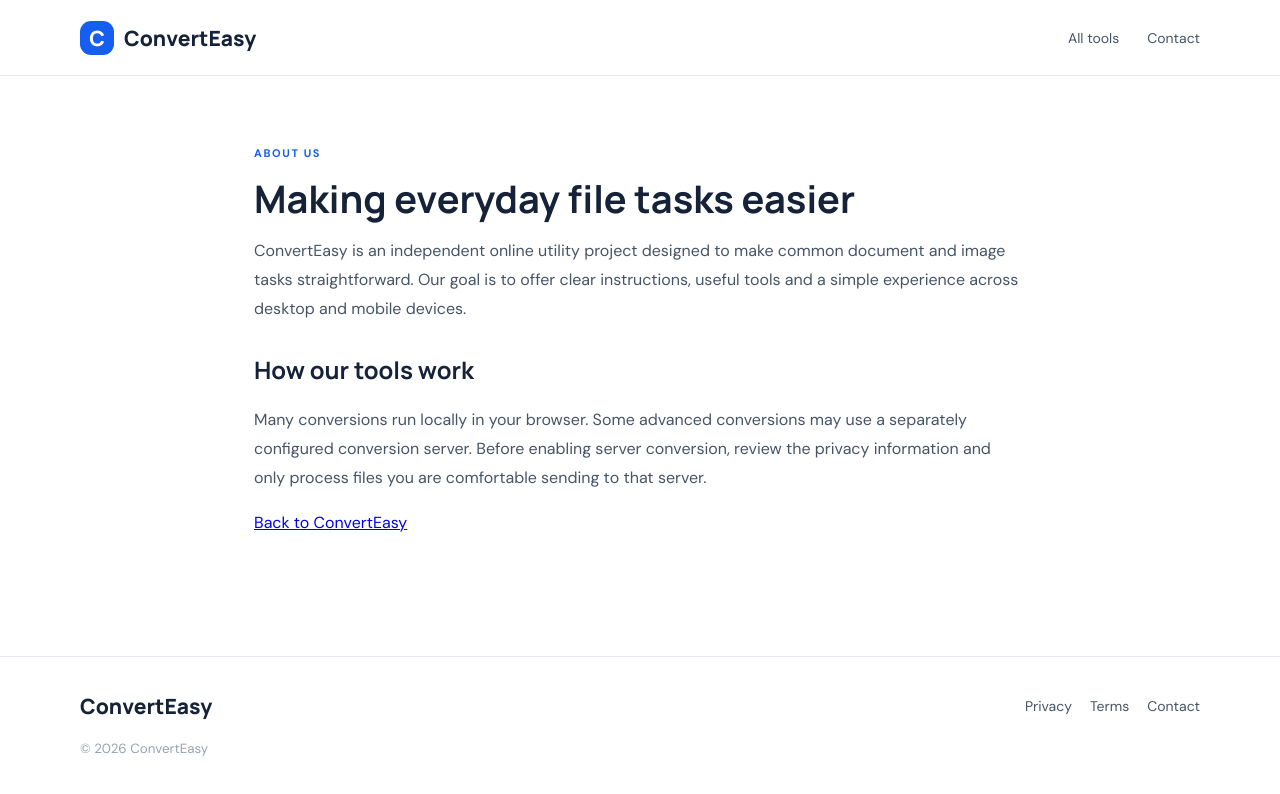
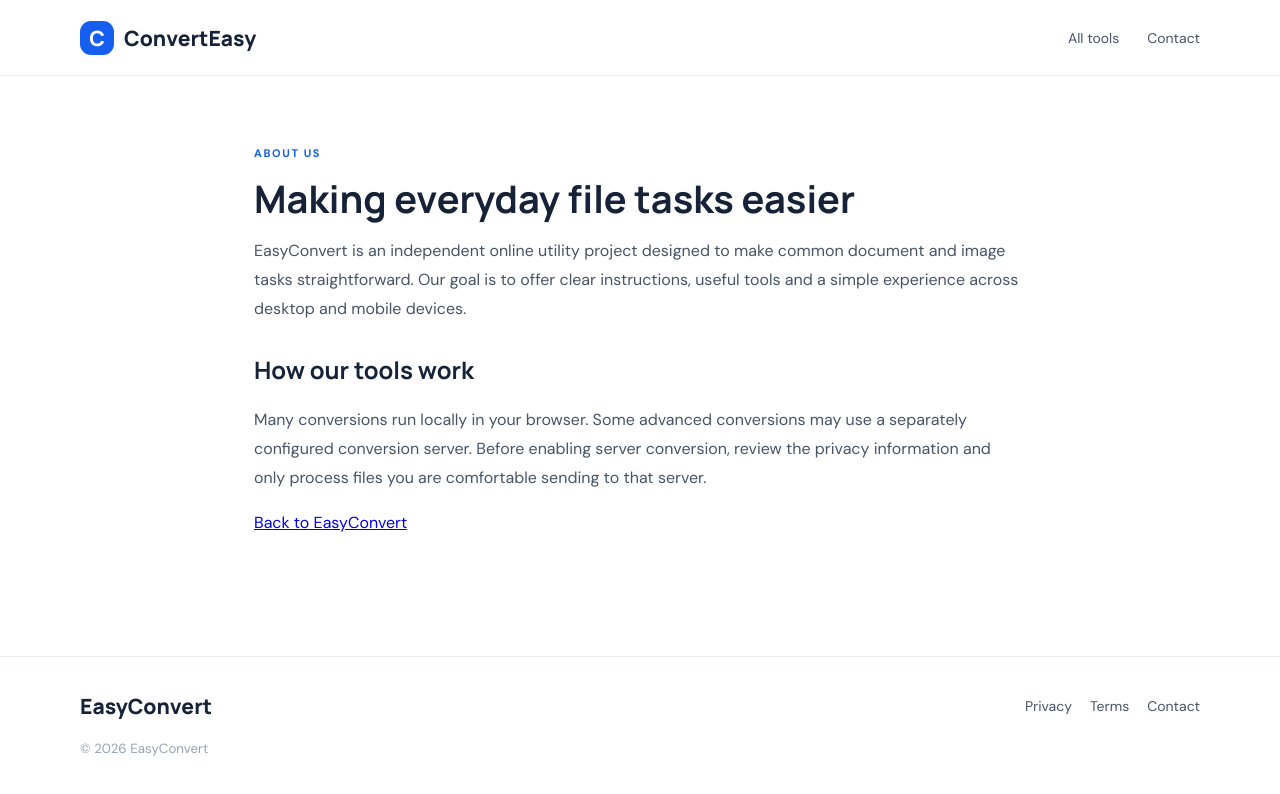
Before and after one commit to Nurenshaikh/easyconvert24, a plain HTML site: page about.html in a window 1280 px wide. Drawn offline with Linux system fonts and the light colour scheme.

Commit message:
about.html

```diff
--- a/about.html
+++ b/about.html
@@ -1 +1 @@
-<!doctype html><html lang="en"><head><meta charset="utf-8"><meta name="viewport" content="width=device-width,initial-scale=1"><title>About ConvertEasy</title><link rel="stylesheet" href="styles.css"></head><body><header class="top"><a class="brand" href="index.html"><span class="logo">C</span> ConvertEasy</a><nav><a href="index.html#tools">All tools</a><a href="contact.html">Contact</a></nav></header><main class="page"><div class="eyebrow">ABOUT US</div><h1>Making everyday file tasks easier</h1><p>ConvertEasy is an independent online utility project designed to make common document and image tasks straightforward. Our goal is to offer clear instructions, useful tools and a simple experience across desktop and mobile devices.</p><h2>How our tools work</h2><p>Many conversions run locally in your browser. Some advanced conversions may use a separately configured conversion server. Before enabling server conversion, review the privacy information and only process files you are comfortable sending to that server.</p><p><a href="index.html">Back to ConvertEasy</a></p></main><footer><div class="footer-brand"><a class="brand" href="index.html">ConvertEasy</a></div><div class="footer-links"><a href="privacy.html">Privacy</a><a href="terms.html">Terms</a><a href="contact.html">Contact</a></div><small>© <span id="year"></span> ConvertEasy</small></footer><script>document.getElementById('year').textContent=new Date().getFullYear()</script></body></html>
+<!doctype html><html lang="en"><head><meta charset="utf-8"><meta name="viewport" content="width=device-width,initial-scale=1"><title>About EasyConvert</title><link rel="stylesheet" href="styles.css"></head><body><header class="top"><a class="brand" href="index.html"><span class="logo">C</span> ConvertEasy</a><nav><a href="index.html#tools">All tools</a><a href="contact.html">Contact</a></nav></header><main class="page"><div class="eyebrow">ABOUT US</div><h1>Making everyday file tasks easier</h1><p>EasyConvert is an independent online utility project designed to make common document and image tasks straightforward. Our goal is to offer clear instructions, useful tools and a simple experience across desktop and mobile devices.</p><h2>How our tools work</h2><p>Many conversions run locally in your browser. Some advanced conversions may use a separately configured conversion server. Before enabling server conversion, review the privacy information and only process files you are comfortable sending to that server.</p><p><a href="index.html">Back to EasyConvert</a></p></main><footer><div class="footer-brand"><a class="brand" href="index.html">EasyConvert</a></div><div class="footer-links"><a href="privacy.html">Privacy</a><a href="terms.html">Terms</a><a href="contact.html">Contact</a></div><small>© <span id="year"></span> EasyConvert </small></footer><script>document.getElementById('year').textContent=new Date().getFullYear()</script></body></html>
```
